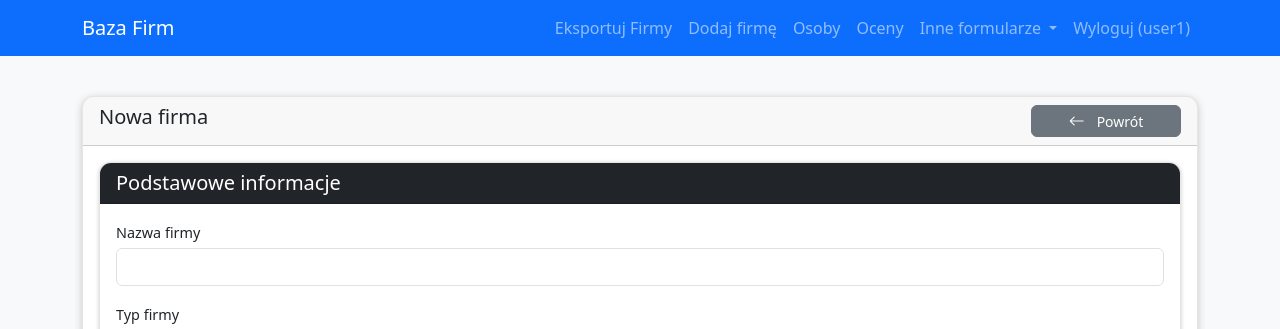
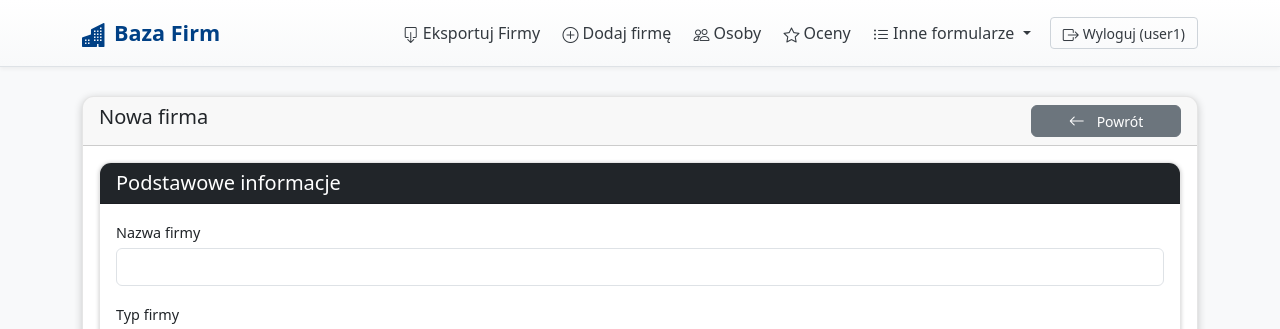
Before and after one commit to pawelpalicki/ListaFirm3, a Flask app: page /company/new in a window 1280 px wide. Shown: the top 329 px of the page. Run offline with Flask 3, Linux system fonts and the light colour scheme; a user stored in the database is signed in; some libraries are stand-ins or nearby versions.

Commit message:
zmieniono wygląd navbar

```diff
--- a/app/static/css/main.css
+++ b/app/static/css/main.css
@@ -1,9 +1,19 @@
-/* ===== GLOBALNE STYLE ===== */
+/* ===== GLOBALNE STYLE (aktualizacja zmiennych i body) ===== */
 :root {
     --btn-primary-color: #0d6efd;
     --btn-secondary-color: #6c757d;
     --btn-success-color: #198754;
     --card-border-color: rgba(0, 0, 0, 0.1);
+
+    /* Nowe zmienne dla paska nawigacyjnego */
+    --navbar-bg-start: #ffffff;
+    --navbar-bg-end: #f8f9fa; /* Bootstrap 'bg-light' color */
+    --navbar-border-color: #dee2e6; /* Bootstrap 'border-color' */
+    --navbar-shadow: 0 2px 4px rgba(0, 0, 0, 0.05);
+    --navbar-link-color: #343a40; /* Ciemniejszy dla lepszego kontrastu na jasnym tle */
+    --navbar-link-hover-color: #007bff; /* Główny kolor akcentu (Bootstrap primary) */
+    --navbar-link-active-color: #0056b3; /* Ciemniejszy odcień primary dla aktywnego linku */
+    --navbar-brand-color: #004085; /* Ciemnoniebieski dla brandu, np. wzięty z alert-info Bootstrapa */
 }
 
 body {
@@ -12,13 +22,106 @@ body {
 }
 
 
-/* ===== NAVBAR ===== */
+/* NOWE STYLE PASKA NAWIGACYJNEGO */
+.custom-navbar-style {
+    background: linear-gradient(to bottom, var(--navbar-bg-start), var(--navbar-bg-end));
+    border-bottom: 1px solid var(--navbar-border-color);
+    box-shadow: var(--navbar-shadow);
+    padding-top: 0.75rem; /* Nieco więcej pionowego paddingu */
+    padding-bottom: 0.75rem;
+}
 
-.nav-link {
-    color: ofwhite;
+.custom-navbar-style .navbar-brand {
+    color: var(--navbar-brand-color);
+    font-size: 1.35rem; /* Nieco większa czcionka dla brandu */
+    font-weight: 600; /* Pogrubienie zgodne z fw-bold w HTML */
+}
+
+.custom-navbar-style .navbar-brand .bi {
+    color: var(--navbar-brand-color); /* Ikona w kolorze brandu */
+    font-size: 1.5rem; /* Rozmiar ikony */
+    vertical-align: text-bottom; /* Lepsze wyrównanie ikony z tekstem */
+    margin-right: 0.3rem; /* Niewielki odstęp od tekstu */
+}
+
+.custom-navbar-style .nav-link {
+    color: var(--navbar-link-color);
     font-weight: 500;
-    text-align: right;
+    padding: 0.5rem 0.85rem; /* Dopasowany padding */
+    margin: 0 0.2rem;      /* Niewielki odstęp między elementami */
+    border-radius: 0.375rem; /* Zaokrąglenie dla efektu hover */
+    transition: color 0.2s ease-in-out, background-color 0.2s ease-in-out;
 }
+
+.custom-navbar-style .nav-link:hover,
+.custom-navbar-style .nav-link:focus { /* :focus dla dostępności */
+    color: var(--navbar-link-hover-color);
+    background-color: rgba(0, 123, 255, 0.06); /* Bardzo subtelne tło przy hover */
+}
+
+/* Możesz dodać klasę 'active' do linku bieżącej strony w swoim backendzie/JS */
+.custom-navbar-style .nav-link.active {
+    color: var(--navbar-link-active-color);
+    font-weight: 600; /* Lub 700 dla jeszcze większego wyróżnienia */
+    background-color: rgba(0, 123, 255, 0.08);
+}
+
+.custom-navbar-style .dropdown-menu {
+    border-radius: 0.375rem;
+    box-shadow: 0 0.5rem 1rem rgba(0, 0, 0, 0.15);
+    border: 1px solid var(--navbar-border-color);
+    margin-top: 0.5rem; /* Odstęp od paska nawigacji */
+}
+
+.custom-navbar-style .dropdown-item {
+    color: var(--navbar-link-color);
+    padding: 0.6rem 1.2rem; /* Nieco większy padding w dropdownie */
+    transition: color 0.2s ease-in-out, background-color 0.2s ease-in-out;
+}
+
+.custom-navbar-style .dropdown-item:hover,
+.custom-navbar-style .dropdown-item:focus {
+    color: var(--navbar-link-hover-color);
+    background-color: rgba(0, 123, 255, 0.08);
+}
+
+.custom-navbar-style .dropdown-item:active { /* Gdy element jest kliknięty */
+    background-color: var(--navbar-link-hover-color);
+    color: #fff;
+}
+
+/* Stylizacja przycisków Zaloguj/Wyloguj */
+.custom-navbar-style .btn-sm { /* Upewnij się, że przyciski mają odpowiedni rozmiar */
+    padding: 0.3rem 0.75rem;
+    font-size: 0.875rem;
+}
+
+.custom-navbar-style .btn-primary {
+    background-color: var(--navbar-link-hover-color);
+    border-color: var(--navbar-link-hover-color);
+    color: #fff;
+}
+.custom-navbar-style .btn-primary:hover {
+    background-color: var(--navbar-link-active-color);
+    border-color: var(--navbar-link-active-color);
+}
+
+.custom-navbar-style .btn-outline-secondary {
+    color: var(--navbar-link-color);
+    border-color: #ced4da; /* Neutralna ramka */
+}
+.custom-navbar-style .btn-outline-secondary:hover {
+    background-color: #e9ecef; /* Jasne tło przy najechaniu */
+    color: var(--navbar-link-active-color);
+    border-color: #ced4da;
+}
+
+/* Poprawka dla navbar-toggler (ikona hamburgera) */
+.custom-navbar-style .navbar-toggler {
+    border-color: rgba(0,0,0,0.1);
+}
+/* Można dostosować kolor ikony togglera, jeśli domyślny nie pasuje */
+/* .custom-navbar-style .navbar-toggler-icon { ... } */
 
 
 /* ===== KOLUMNY ===== */
--- a/app/templates/base.html
+++ b/app/templates/base.html
@@ -10,48 +10,63 @@
         <link href="{{ url_for('static', filename='css/main.css') }}" rel="stylesheet">
     </head>
     <body>
-        <nav class="navbar navbar-expand-md navbar-dark bg-primary fixed-top">
+        <nav class="navbar navbar-expand-md navbar-light bg-light fixed-top custom-navbar-style">
             <div class="container">
-                <a class="navbar-brand" href="{{ url_for('main.index') }}">Baza Firm</a>
+                <a class="navbar-brand fw-bold" href="{{ url_for('main.index') }}">
+                    <i class="bi bi-buildings-fill me-2"></i>Baza Firm
+                </a>
                 <button class="navbar-toggler" type="button" data-bs-toggle="collapse" data-bs-target="#navbarNav">
                     <span class="navbar-toggler-icon"></span>
                 </button>
                 <div class="collapse navbar-collapse" id="navbarNav">
-                    <ul class="navbar-nav ms-auto">
+                    <ul class="navbar-nav ms-auto align-items-center">
                         <li class="nav-item">
-                            <a class="nav-link" href="{{ url_for('main.export_companies_html') }}{% if request.query_string %}?{{ request.query_string.decode('utf-8') }}{% endif %}" target="_blank">Eksportuj Firmy</a>
+                            <a class="nav-link" href="{{ url_for('main.export_companies_html') }}{% if request.query_string %}?{{ request.query_string.decode('utf-8') }}{% endif %}" target="_blank">
+                                <i class="bi bi-box-arrow-down me-1"></i>Eksportuj Firmy
+                            </a>
                         </li>
                         <li class="nav-item">
-                            <a class="nav-link" href="{{ url_for('main.new_company') }}">Dodaj firmę</a>
+                            <a class="nav-link" href="{{ url_for('main.new_company') }}">
+                                <i class="bi bi-plus-circle me-1"></i>Dodaj firmę
+                            </a>
                         </li>
                         <li class="nav-item">
-                            <a class="nav-link" href="{{ url_for('main.list_persons') }}">Osoby</a>
+                            <a class="nav-link" href="{{ url_for('main.list_persons') }}">
+                                <i class="bi bi-people me-1"></i>Osoby
+                            </a>
                         </li>
                         <li class="nav-item">
-                            <a class="nav-link" href="{{ url_for('main.list_ratings') }}">Oceny</a>
+                            <a class="nav-link" href="{{ url_for('main.list_ratings') }}">
+                                <i class="bi bi-star me-1"></i>Oceny
+                            </a>
                         </li>
                         <li class="nav-item dropdown">
                             <a class="nav-link dropdown-toggle" href="#" id="navbarDropdown" role="button" data-bs-toggle="dropdown" aria-expanded="false">
-                                Inne formularze
+                                <i class="bi bi-list-ul me-1"></i>Inne formularze
                             </a>
-                            <ul class="dropdown-menu" aria-labelledby="navbarDropdown">
-                                <li><a class="dropdown-item" href="{{ url_for('main.list_specialties') }}">Specjalności</a></li>
-                                <li><a class="dropdown-item" href="{{ url_for('main.list_company_types') }}">Typy firm</a></li>
-                                <li><a class="dropdown-item" href="{{ url_for('main.list_address_types') }}">Typy adresów</a></li>
-                                <li><a class="dropdown-item" href="{{ url_for('main.list_phone_types') }}">Typy telefonów</a></li>
-                                <li><a class="dropdown-item" href="{{ url_for('main.list_email_types') }}">Typy e-maili</a></li>
+                            <ul class="dropdown-menu dropdown-menu-end" aria-labelledby="navbarDropdown">
+                                <li><a class="dropdown-item" href="{{ url_for('main.list_specialties') }}"><i class="bi bi-wrench-adjustable-circle me-2"></i>Specjalności</a></li>
+                                <li><a class="dropdown-item" href="{{ url_for('main.list_company_types') }}"><i class="bi bi-building me-2"></i>Typy firm</a></li>
+                                <li><a class="dropdown-item" href="{{ url_for('main.list_address_types') }}"><i class="bi bi-geo-alt me-2"></i>Typy adresów</a></li>
+                                <li><a class="dropdown-item" href="{{ url_for('main.list_phone_types') }}"><i class="bi bi-telephone me-2"></i>Typy telefonów</a></li>
+                                <li><a class="dropdown-item" href="{{ url_for('main.list_email_types') }}"><i class="bi bi-envelope me-2"></i>Typy e-maili</a></li>
                             </ul>
                         </li>
                         {% if current_user.is_authenticated %}
-                        <li class="nav-item">
-                            <a class="nav-link" href="{{ url_for('auth.logout') }}">Wyloguj ({{ current_user.username }})</a>
+                        <li class="nav-item ms-md-2">
+                            <a class="btn btn-outline-secondary btn-sm" href="{{ url_for('auth.logout') }}">
+                                <i class="bi bi-box-arrow-right me-1"></i>Wyloguj ({{ current_user.username }})
+                            </a>
                         </li>
                         {% else %}
-                        <li class="nav-item">
-                            <a class="nav-link" href="{{ url_for('auth.login') }}">Zaloguj</a>
+                        <li class="nav-item ms-md-2">
+                            <a class="btn btn-primary btn-sm" href="{{ url_for('auth.login') }}">
+                                <i class="bi bi-box-arrow-in-right me-1"></i>Zaloguj
+                            </a>
                         </li>
                         {% endif %}
                     </ul>
+
                 </div>
             </div>
         </nav>
--- a/config.py
+++ b/config.py
@@ -1,9 +1,9 @@
 import os
-# from dotenv import load_dotenv  <-- USUŃ TĘ LINIĘ
+# from dotenv import load_dotenv
 from datetime import timedelta
 
 basedir = os.path.abspath(os.path.dirname(__file__))
-# load_dotenv()  <-- USUŃ TĘ LINIĘ
+# load_dotenv()
 
 class Config:
     SECRET_KEY = os.environ.get('SECRET_KEY') or 'jakis_domyslny_klucz_na_wypadek_braku_env'
```
